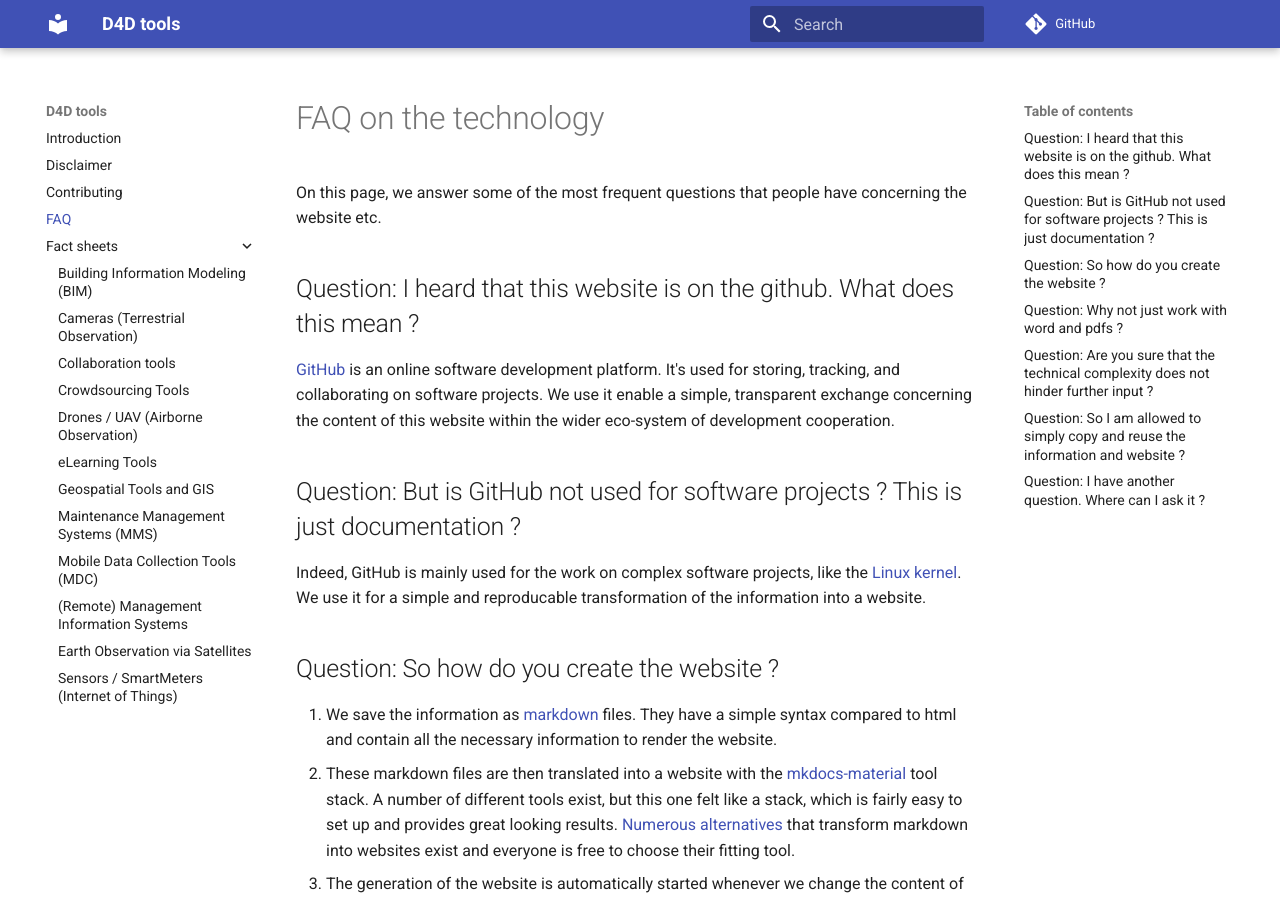
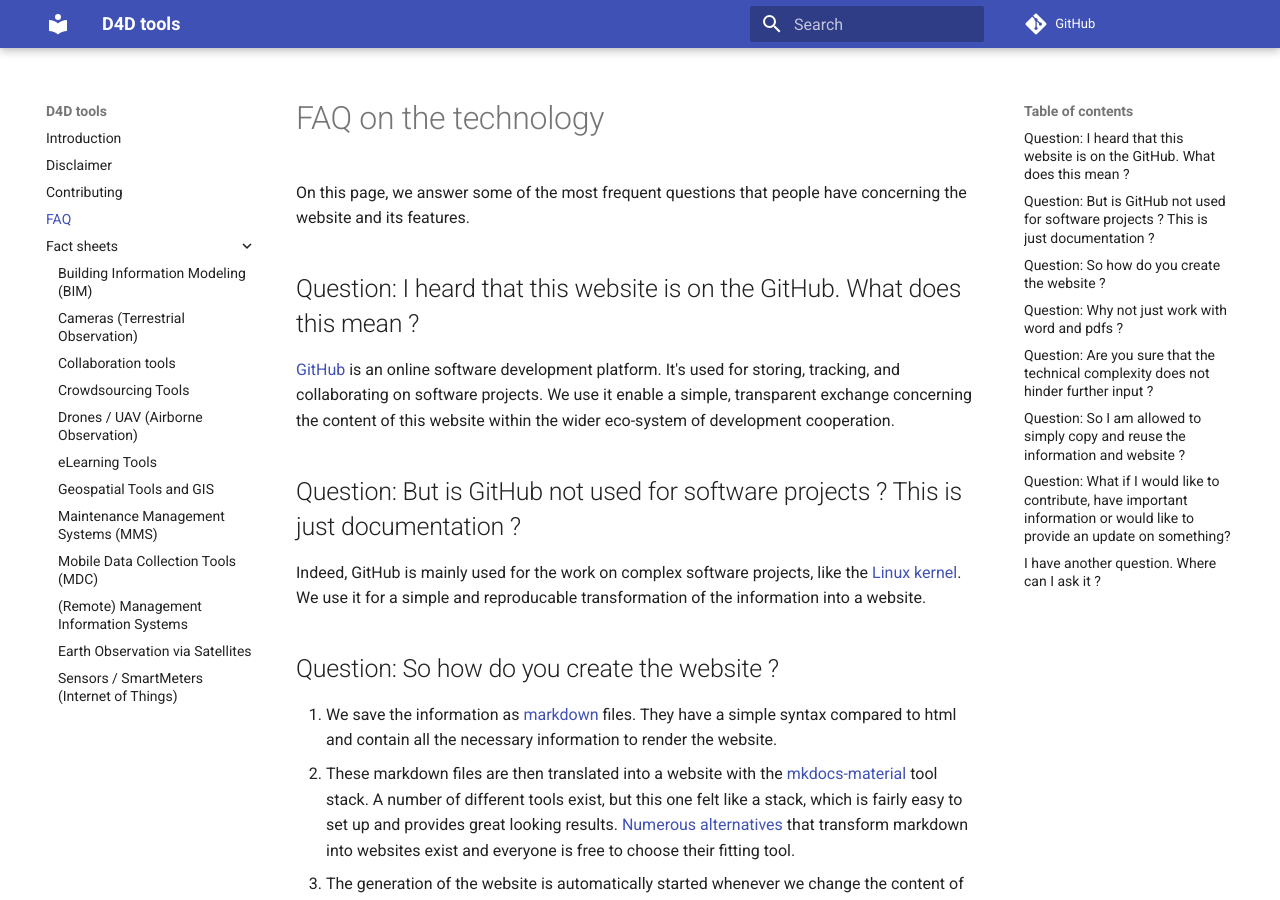
Before and after one commit to openkfw/d4dtools, an MkDocs documentation site: the page built from docs/tech-faq.md, in a window 1280 px wide and 900 px high. Built offline with MkDocs 1.6.1 and Material for MkDocs 9.7.7, drawn with Linux system fonts in a browser that asks for light colours; comment, search, counter and statistics services are not loaded; some of the changed text lies outside the part shown.

Commit message:
Update tech-faq.md

```diff
--- a/docs/tech-faq.md
+++ b/docs/tech-faq.md
@@ -4,9 +4,9 @@
 
 # FAQ on the technology
 
-On this page, we answer some of the most frequent questions that people have concerning the website etc.
+On this page, we answer some of the most frequent questions that people have concerning the website and its features.
 
-## Question: I heard that this website is on the github. What does this mean ?
+## Question: I heard that this website is on the GitHub. What does this mean ?
 
 [GitHub](https://github.com/) is an online software development platform. It's used for storing, tracking, and collaborating on software projects. We use it enable a simple, transparent exchange concerning the content of this website within the wider eco-system of development cooperation.
 
@@ -37,6 +37,10 @@
 
 Reuse and sharing are strongly encouraged and one of the main goals of the effort. This is explicitly allowed by the licence of this website, which is a [Creative Commons Attribution-NonCommercial-ShareAlike 4.0 International License (CC BY-NC-SA 4.0)](https://creativecommons.org/licenses/by-nc-sa/4.0/). Have a look on their website, if you are unsure.
 
-## Question: I have another question. Where can I ask it ?
+## Question: What if I would like to contribute, have important information or would like to provide an update on something?
+
+All contributions to the project are welcome and strongly encouraged. We wrote an extensive [contributing guide](contributing.md) to guide you through the process.
+
+## I have another question. Where can I ask it ?
 
 Please write it in the comments section and we will try to solve it.
```
